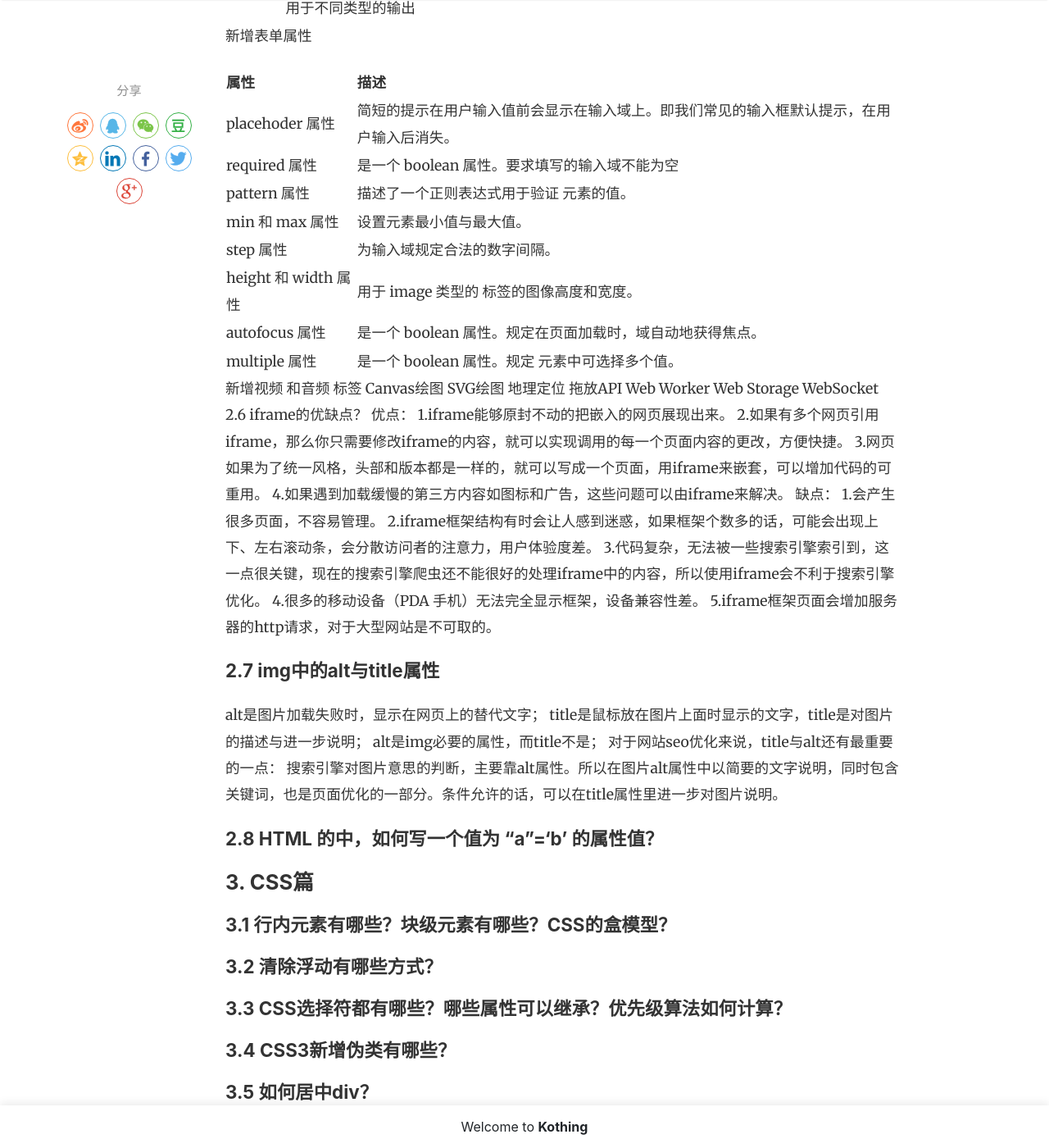
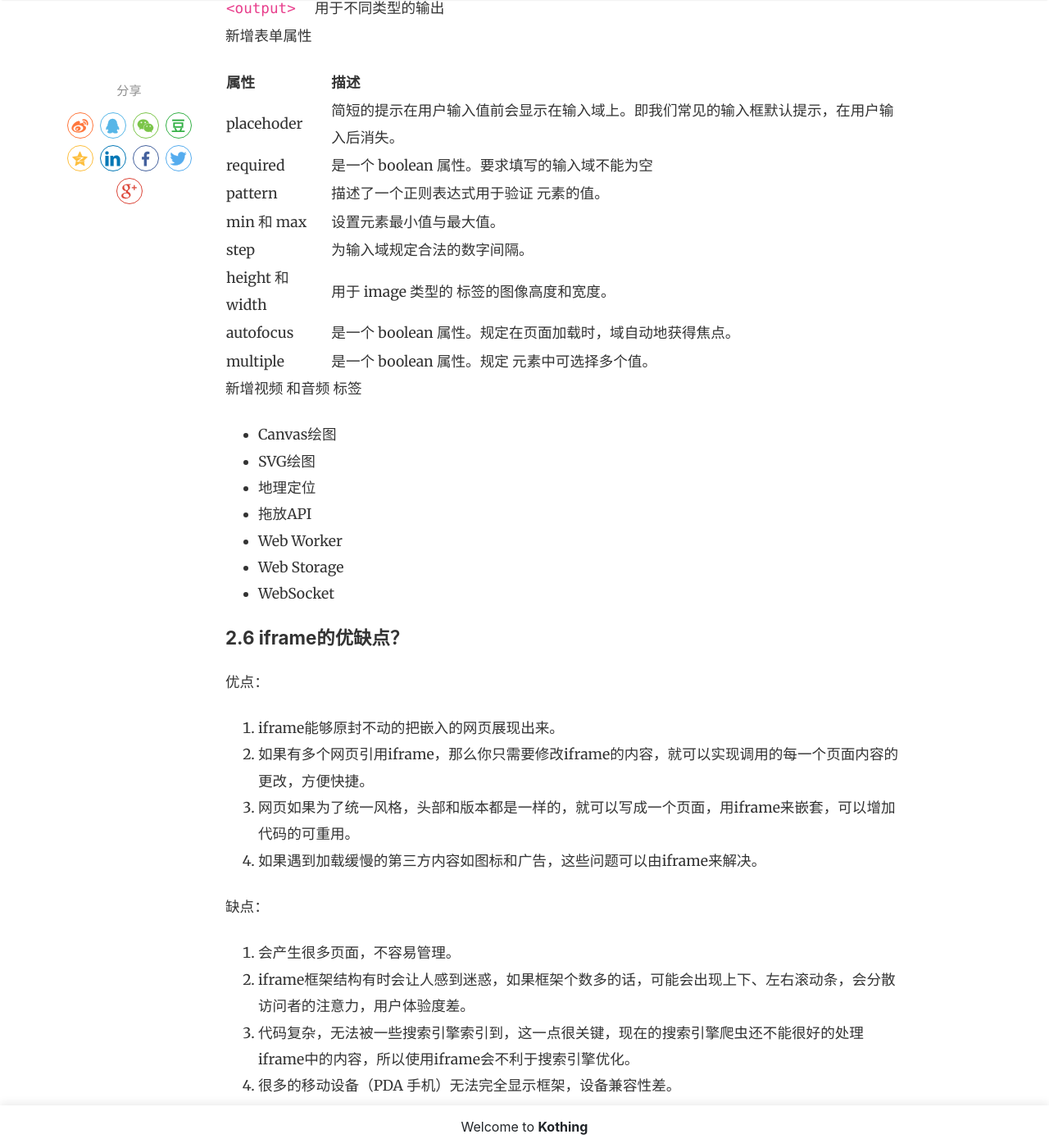
Before and after one commit to kothing/kothing.github.io, a Jekyll site: the page built from _posts/2020-10-10-front-end-knowledge.md, in a window 1280 px wide and 1400 px high, scrolled down 9716 px. Shown: the whole window at 82% size. Built offline with Jekyll 4.4.1, drawn with Linux system fonts in a browser that asks for light colours; nearby versions of some CDN libraries; comment, search, counter and statistics services are not loaded; some of the changed text lies outside the part shown.

Commit message:
Update 2020-10-10-front-end-knowledge.md

```diff
--- a/_posts/2020-10-10-front-end-knowledge.md
+++ b/_posts/2020-10-10-front-end-knowledge.md
@@ -289,45 +289,50 @@ link标签除了可以加载CSS外，还可以做很多其它的事情，比如
 
 | 表单元素 | 描述 |
 | :----- | :---- |
-| <datalist> | 	元素规定输入域的选项列表，使用 元素的 list 属性与 元素的 id 绑定 |
-| <keygen> | 	提供一种验证用户的可靠方法，标签规定用于表单的密钥对生成器字段。|
-| <output> | 	用于不同类型的输出|
+| `<datalist>` |  元素规定输入域的选项列表，使用 元素的 list 属性与 元素的 id 绑定 |
+| `<keygen>` | 	提供一种验证用户的可靠方法，标签规定用于表单的密钥对生成器字段。|
+| `<output>` | 	用于不同类型的输出|
 
 
 新增表单属性
 
 | 属性 | 描述 |
 | :----- | :---- |
-| placehoder 属性 | 简短的提示在用户输入值前会显示在输入域上。即我们常见的输入框默认提示，在用户输入后消失。 |
-| required 属性 | 是一个 boolean 属性。要求填写的输入域不能为空 |
-| pattern 属性 | 描述了一个正则表达式用于验证 元素的值。 |
-| min 和 max 属性 | 设置元素最小值与最大值。 |
-| step 属性 | 为输入域规定合法的数字间隔。 |
-| height 和 width 属性 | 用于 image 类型的 标签的图像高度和宽度。 |
-| autofocus 属性 | 是一个 boolean 属性。规定在页面加载时，域自动地获得焦点。 |
-| multiple 属性 | 是一个 boolean 属性。规定 元素中可选择多个值。 |
+| placehoder | 简短的提示在用户输入值前会显示在输入域上。即我们常见的输入框默认提示，在用户输入后消失。 |
+| required | 是一个 boolean 属性。要求填写的输入域不能为空 |
+| pattern | 描述了一个正则表达式用于验证 元素的值。 |
+| min 和 max | 设置元素最小值与最大值。 |
+| step | 为输入域规定合法的数字间隔。 |
+| height 和 width | 用于 image 类型的 标签的图像高度和宽度。 |
+| autofocus | 是一个 boolean 属性。规定在页面加载时，域自动地获得焦点。 |
+| multiple | 是一个 boolean 属性。规定 元素中可选择多个值。 |
 
 
 新增视频 和音频 标签
-Canvas绘图
-SVG绘图
-地理定位
-拖放API
-Web Worker
-Web Storage
-WebSocket
-2.6 iframe的优缺点？
+
+- Canvas绘图
+- SVG绘图
+- 地理定位
+- 拖放API
+- Web Worker
+- Web Storage
+- WebSocket
+
+
+### 2.6 iframe的优缺点？
 优点：
-1.iframe能够原封不动的把嵌入的网页展现出来。
-2.如果有多个网页引用iframe，那么你只需要修改iframe的内容，就可以实现调用的每一个页面内容的更改，方便快捷。
-3.网页如果为了统一风格，头部和版本都是一样的，就可以写成一个页面，用iframe来嵌套，可以增加代码的可重用。
-4.如果遇到加载缓慢的第三方内容如图标和广告，这些问题可以由iframe来解决。
+1. iframe能够原封不动的把嵌入的网页展现出来。
+2. 如果有多个网页引用iframe，那么你只需要修改iframe的内容，就可以实现调用的每一个页面内容的更改，方便快捷。
+3. 网页如果为了统一风格，头部和版本都是一样的，就可以写成一个页面，用iframe来嵌套，可以增加代码的可重用。
+4. 如果遇到加载缓慢的第三方内容如图标和广告，这些问题可以由iframe来解决。
+
 缺点：
-1.会产生很多页面，不容易管理。
-2.iframe框架结构有时会让人感到迷惑，如果框架个数多的话，可能会出现上下、左右滚动条，会分散访问者的注意力，用户体验度差。
-3.代码复杂，无法被一些搜索引擎索引到，这一点很关键，现在的搜索引擎爬虫还不能很好的处理iframe中的内容，所以使用iframe会不利于搜索引擎优化。
-4.很多的移动设备（PDA 手机）无法完全显示框架，设备兼容性差。
-5.iframe框架页面会增加服务器的http请求，对于大型网站是不可取的。
+1. 会产生很多页面，不容易管理。
+2. iframe框架结构有时会让人感到迷惑，如果框架个数多的话，可能会出现上下、左右滚动条，会分散访问者的注意力，用户体验度差。
+3. 代码复杂，无法被一些搜索引擎索引到，这一点很关键，现在的搜索引擎爬虫还不能很好的处理iframe中的内容，所以使用iframe会不利于搜索引擎优化。
+4. 很多的移动设备（PDA 手机）无法完全显示框架，设备兼容性差。
+5. iframe框架页面会增加服务器的http请求，对于大型网站是不可取的。
+
 
 ### 2.7 img中的alt与title属性
 alt是图片加载失败时，显示在网页上的替代文字；
@@ -379,22 +392,24 @@ alt是img必要的属性，而title不是；
 闭包其实只是一个绑定了执行环境的函数
 
 闭包的特性：
-1.封闭性：外界无法访问闭包内部的数据，如果在闭包内声明变量，外界是无法访问的，除非闭包主动向外界提供访问接口；
-2.持久性：一般的函数，调用完之后，系统会自动注销函数，而对于闭包来说，在外部函数被调用之后，闭包依然存在。
+1. 封闭性：外界无法访问闭包内部的数据，如果在闭包内声明变量，外界是无法访问的，除非闭包主动向外界提供访问接口；
+2. 持久性：一般的函数，调用完之后，系统会自动注销函数，而对于闭包来说，在外部函数被调用之后，闭包依然存在。
 
 ### 4.3 继承
+
 ### 4.4 DOM操作（添加、移除、移动、复制、创建和查找节点）
+
 ### 4.5 介绍一下new 操作符。New操作符具体干了什么？
 
-1.创建一个空对象，并且this变量引用该对象，同时还继承了该函数的原型。
-2.属性和方法被加到this引用的对象中。
-3.新创建的对象由this所引用，并且最后隐式的返回this。
+1. 创建一个空对象，并且this变量引用该对象，同时还继承了该函数的原型。
+2. 属性和方法被加到this引用的对象中。
+3. 新创建的对象由this所引用，并且最后隐式的返回this。
 
 ### 4.6 HTML5离线存储
 
 ### 4.7 JS的数据类型
 
-基本数据类型：Number、String、Boolean、Null、 Undefined、Symbol（ES6），
+基本数据类型：Number、String、Boolean、Null、 Undefined、Symbol（ES6）
 引用数据类型：Object(在JS中除了基本数据类型以外都是对象)
 详细请查看：typeof操作符检测变量的数据类型
 
@@ -434,30 +449,31 @@ Promise 是 JavaScript 语言提供的一种标准化的异步管理方式，它
 
 
 ### 4.18 window.onload和document.ready的区别？哪一个先执行？
-一般情况一个页面响应加载的顺序是，域名解析-加载html-加载js和css-加载图片等其他信息。
-window.onload是在DOM文档树加载完和所有文件加载完之后执行一个函数，也就是在页面响应加载的顺序中的“加载图片等其他信息”之后，可以操作DOM。只能执行一次，如果有多个，那么第一次的执行会被覆盖
-document.ready是在DOM加载完成后就可以可以对DOM进行操作，也就是在在“加载js和css”和“加载图片等其他信息”之间，就可以操作DOM了。可以执行多次
-所以，document.ready函数只需对 DOM 树的等待，而无需对图像或外部资源加载的等待，从而执行起来更快
+   一般情况一个页面响应加载的顺序是，域名解析-加载html-加载js和css-加载图片等其他信息。
+   window.onload是在DOM文档树加载完和所有文件加载完之后执行一个函数，也就是在页面响应加载的顺序中的“加载图片等其他信息”之后，可以操作DOM。只能执行一次，如果有多个，那么第一次的执行会被覆盖
+   document.ready是在DOM加载完成后就可以可以对DOM进行操作，也就是在在“加载js和css”和“加载图片等其他信息”之间，就可以操作DOM了。可以执行多次
+   所以，document.ready函数只需对 DOM 树的等待，而无需对图像或外部资源加载的等待，从而执行起来更快
 
 ### 4.19 var、let和const有什么区别
-+ 1.var定义的变量可以跨块作用域访问，不可以跨函数作用域访问。
-+ 2.let定义的变量，只能在块作用域里访问，不能跨块访问，也不能跨函数访问；不允许在相同作用域内，重复声明同一个变量。
-+ 3.const定义的常量，初始化时必须赋值，只能在块作用域里使用，不能修改。
+   + 1.var定义的变量可以跨块作用域访问，不可以跨函数作用域访问。
+   + 2.let定义的变量，只能在块作用域里访问，不能跨块访问，也不能跨函数访问；不允许在相同作用域内，重复声明同一个变量。
+   + 3.const定义的常量，初始化时必须赋值，只能在块作用域里使用，不能修改。
 
-详细请查看：var、let、const三者的区别
+  详细请查看：var、let、const三者的区别
 
 ### 4.20 JavaScript 启动后，内存中有多少个对象？如何用代码来获得这些信息？
 
 
 ## 5. 前端安全问题
+
 ### 5.1 XSS
-跨站脚本攻击（XSS）通常指的是通过利用网页开发时留下的漏洞，通过巧妙的方法注入恶意指令代码到网页，使用户加载并执行攻击者恶意制造的网页程序。
-常用的XSS攻击手段和目的有：
-+ 1、盗用cookie，获取敏感信息。
-+ 2、利用植入Flash，通过crossdomain权限设置进一步获取更高权限；或者利用Java等得到类似的操作。
-+ 3、利用iframe、frame、XMLHttpRequest或上述Flash等方式，以（被攻击）用户的身份执行一些管理动作，或执行一些一般的如发微博、加好友、发私信等操作。
-+ 4、利用可被攻击的域受到其他域信任的特点，以受信任来源的身份请求一些平时不允许的操作，如进行不当的投票活动。
-+ 5、在访问量极大的一些页面上的XSS可以攻击一些小型网站，实现DDoS攻击的效果。
+  跨站脚本攻击（XSS）通常指的是通过利用网页开发时留下的漏洞，通过巧妙的方法注入恶意指令代码到网页，使用户加载并执行攻击者恶意制造的网页程序。
+  常用的XSS攻击手段和目的有：
+   + 1、盗用cookie，获取敏感信息。
+   + 2、利用植入Flash，通过crossdomain权限设置进一步获取更高权限；或者利用Java等得到类似的操作。
+   + 3、利用iframe、frame、XMLHttpRequest或上述Flash等方式，以（被攻击）用户的身份执行一些管理动作，或执行一些一般的如发微博、加好友、发私信等操作。
+   + 4、利用可被攻击的域受到其他域信任的特点，以受信任来源的身份请求一些平时不允许的操作，如进行不当的投票活动。
+   + 5、在访问量极大的一些页面上的XSS可以攻击一些小型网站，实现DDoS攻击的效果。
 
 ### 5.2 CSRF
 跨站请求伪造（CSRF）是一种挟制用户在当前已登录的Web应用程序上执行非本意的操作的攻击方法。
```
Also changed, not shown: other parts of _posts/2020-10-10-front-end-knowledge.md (+18 -10 lines).
